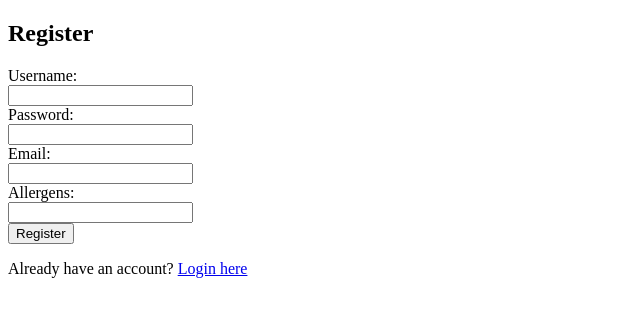
After one commit to vin2706/Final-Year-Project, a Flask app: page /register in a window 1280 px wide. The commit adds this page. Shown: the top 317 px of the page, without its empty margins (0-640 px from the left). Run offline with Flask 3, Linux system fonts and the light colour scheme.

Commit message:
log in option

```diff
--- a/app.py
+++ b/app.py
@@ -7,6 +7,8 @@ from flask import redirect, url_for
 
 app = Flask(__name__)
 
+
+app.secret_key = 'b_5#y2L"F4Q8z\n\xec]/'
 RAPIDAPI_KEY = '61c1af29aemsh3760981ad1bf8a6p1ec6b4jsna57898205928'
 
 @app.route('/')
@@ -180,5 +182,108 @@ def random_recipe():
 
     return render_template('recipe_details.html', recipe_details=recipe_details, instructions=instructions, ingredients_with_quantities=ingredients_with_quantities)
 
+import sqlite3
+from flask import Flask, render_template, request, redirect, url_for, session
+
+# Initialize SQLite database
+conn = sqlite3.connect('user_profiles.db')
+c = conn.cursor()
+
+# Create users table if not exists
+c.execute('''CREATE TABLE IF NOT EXISTS users (
+             id INTEGER PRIMARY KEY,
+             username TEXT NOT NULL,
+             password TEXT NOT NULL,
+             email TEXT NOT NULL,
+             allergens TEXT
+             )''')
+conn.commit()
+
+# Create saved recipes table if not exists
+c.execute('''CREATE TABLE IF NOT EXISTS saved_recipes (
+             id INTEGER PRIMARY KEY,
+             user_id INTEGER NOT NULL,
+             recipe_name TEXT NOT NULL,
+             FOREIGN KEY (user_id) REFERENCES users (id)
+             )''')
+conn.commit()
+conn.close()
+
+# Routes for login, registration, profile, and recipe management
+@app.route('/login', methods=['GET', 'POST'])
+def login():
+    if request.method == 'POST':
+        username = request.form['username']
+        password = request.form['password']
+        # Authenticate user
+        if authenticate_user(username, password):
+            session['username'] = username
+            return redirect(url_for('profile'))
+        else:
+            return render_template('login.html', message='Invalid username or password')
+    return render_template('login.html', message='')
+
+@app.route('/register', methods=['GET', 'POST'])
+def register():
+    if request.method == 'POST':
+        username = request.form['username']
+        password = request.form['password']
+        email = request.form['email']
+        allergens = request.form['allergens']
+        # Register new user
+        if register_user(username, password, email, allergens):
+            session['username'] = username
+            return redirect(url_for('profile'))
+        else:
+            return render_template('register.html', message='Username or email already exists')
+    return render_template('register.html', message='')
+
+@app.route('/profile')
+def profile():
+    if 'username' in session:
+        username = session['username']
+        saved_recipes = get_saved_recipes(username)
+        return render_template('profile.html', username=username, saved_recipes=saved_recipes)
+    return redirect(url_for('login'))
+
+@app.route('/logout')
+def logout():
+    session.pop('username', None)
+    return redirect(url_for('home'))
+
+# Function to authenticate user
+def authenticate_user(username, password):
+    conn = sqlite3.connect('user_profiles.db')
+    c = conn.cursor()
+    c.execute("SELECT * FROM users WHERE username = ? AND password = ?", (username, password))
+    user = c.fetchone()
+    conn.close()
+    return True if user else False
+
+# Function to register new user
+def register_user(username, password, email, allergens):
+    conn = sqlite3.connect('user_profiles.db')
+    c = conn.cursor()
+    c.execute("SELECT * FROM users WHERE username = ? OR email = ?", (username, email))
+    user = c.fetchone()
+    if user:
+        conn.close()
+        return False
+    else:
+        c.execute("INSERT INTO users (username, password, email, allergens) VALUES (?, ?, ?, ?)",
+                  (username, password, email, allergens))
+        conn.commit()
+        conn.close()
+        return True
+
+# Function to get saved recipes for a user
+def get_saved_recipes(username):
+    conn = sqlite3.connect('user_profiles.db')
+    c = conn.cursor()
+    c.execute("SELECT recipe_name FROM saved_recipes WHERE user_id = (SELECT id FROM users WHERE username = ?)", (username,))
+    saved_recipes = c.fetchall()
+    conn.close()
+    return saved_recipes
+
 if __name__ == '__main__':
     app.run(debug=True)
--- a/templates/base.html
+++ b/templates/base.html
@@ -11,7 +11,9 @@
         <h1>AI-Enhanced Personalized Recipe Recommender</h1>
         <nav>
             <a href="/">Home</a> |
-            <a href="/login">Login</a> <!-- Add more menu items as needed -->
+            <a href="/login">Login</a> |
+            <a href="/register">Register</a>
+
         </nav>
     </div>
     {% block body %}{% endblock %}
--- /dev/null
+++ b/templates/register.html
@@ -0,0 +1,24 @@
+<!DOCTYPE html>
+<html>
+<head>
+    <title>Register</title>
+</head>
+<body>
+    <h2>Register</h2>
+    {% if message %}
+    <p>{{ message }}</p>
+    {% endif %}
+    <form method="post" action="">
+        <label for="username">Username:</label><br>
+        <input type="text" id="username" name="username" required><br>
+        <label for="password">Password:</label><br>
+        <input type="password" id="password" name="password" required><br>
+        <label for="email">Email:</label><br>
+        <input type="email" id="email" name="email" required><br>
+        <label for="allergens">Allergens:</label><br>
+        <input type="text" id="allergens" name="allergens" required><br>
+        <input type="submit" value="Register">
+    </form>
+    <p>Already have an account? <a href="/login">Login here</a></p>
+</body>
+</html>
```
Also changed, not shown: templates/login.html (added, +20 -0 lines), templates/profile.html (added, +16 -0 lines), user_profiles.db (added).
